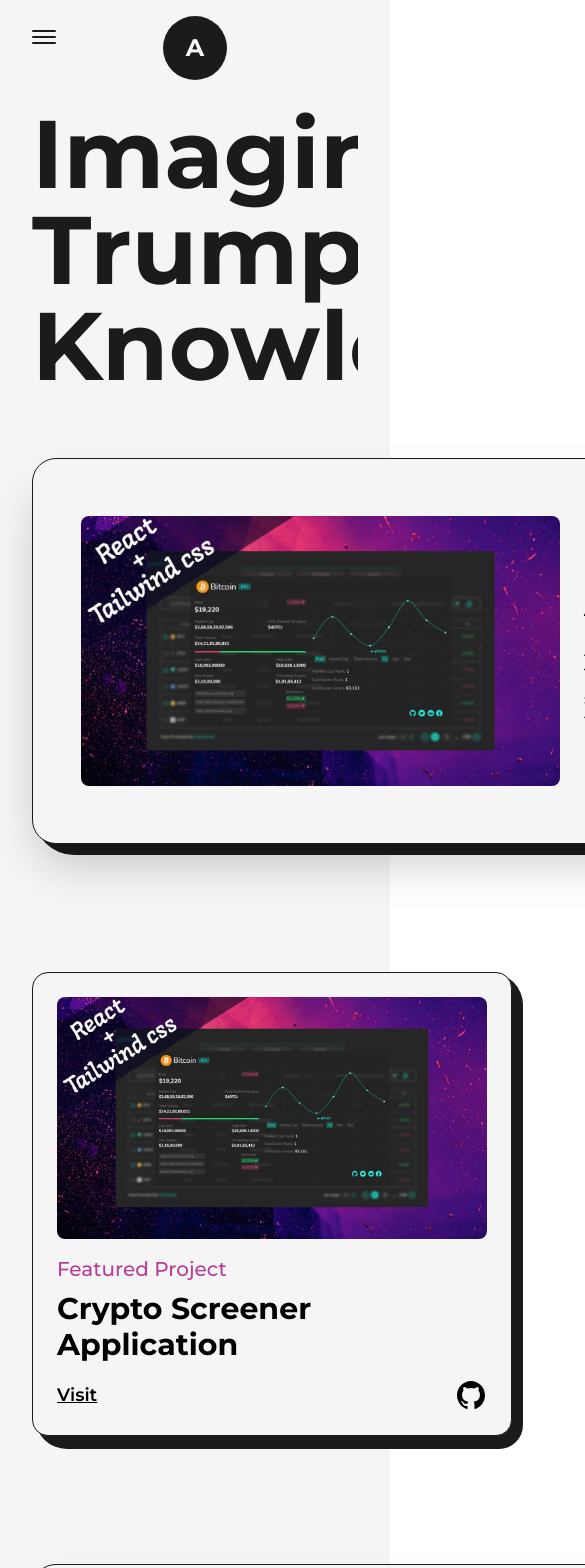
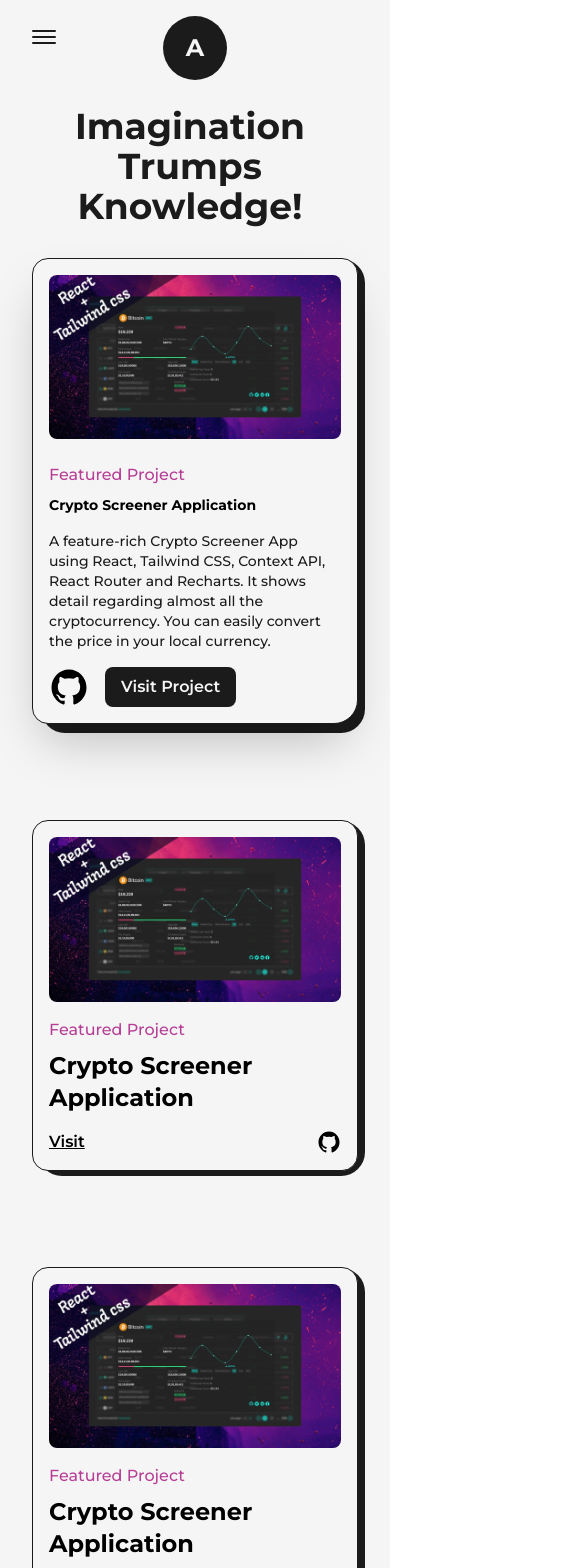
Before and after one commit to AbdelwahabTop/Next.js-Developer-Portfolio, a Next.js app: page /projects in a window 390 px wide. Shown: the top 1568 px of the page, 585 px wide, since content can reach past the window. Built offline with nearby package versions, Linux system fonts and the light colour scheme.

Commit message:
project page responsive

```diff
--- a/src/pages/projects.js
+++ b/src/pages/projects.js
@@ -14,14 +14,18 @@
   return (
     <article
       className="w-full flex items-center justify-between relative rounded-br-2xl rounded-3xl
-    border border-solid border-dark bg-light shadow-2xl p-12 dark:bg-dark dark:border-light"
+    border border-solid border-dark bg-light shadow-2xl p-12 dark:bg-dark dark:border-light
+    lg:flex-col lg:p-8 xs:rounded-2xl xs:rounded-br-3xl xs:p-4"
     >
-      <div className="absolute top-0 -right-3 -z-10 w-[101%] h-[103%] rounded-[2.5rem] bg-dark dark:bg-light rounded-br-3xl" />
+      <div
+        className="absolute top-0 -right-3 -z-10 w-[101%] h-[103%] rounded-[2.5rem] bg-dark
+      dark:bg-light rounded-br-3xl xs:-right-2 sm:h-[102%] xs:w-full xs:rounded-[1.5rem]"
+      />
 
       <Link
         href={link}
         target="_blank"
-        className="w-1/2 cursor-pointer overflow-hidden rounded-lg"
+        className="w-1/2 cursor-pointer overflow-hidden rounded-lg lg:w-full"
       >
         <FramerImage
           src={img}
@@ -34,8 +38,8 @@
         />
       </Link>
 
-      <div className="w-1/2 flex flex-col items-start justify-between pl-6">
-        <span className="text-primary font-medium text-xl dark:text-primaryDark">
+      <div className="w-1/2 flex flex-col items-start justify-between pl-6 lg:w-full lg:pl-0 lg:pt-6">
+        <span className="text-primary font-medium text-xl dark:text-primaryDark xs:text-base">
           {type}
         </span>
         <Link
@@ -43,11 +47,11 @@
           target="_blank"
           className="hover:underline underline-offset-2"
         >
-          <h2 className="my-2 w-full text-left text-4xl font-bold dark:text-light">
+          <h2 className="my-2 w-full text-left text-4xl font-bold dark:text-light sm:text-sm">
             {title}
           </h2>
         </Link>
-        <p className="my-2 font-medium text-dark dark:text-light">{summary}</p>
+        <p className="my-2 font-medium text-dark dark:text-light sm:text-sm">{summary}</p>
         <div className="mt-2 flex items-center">
           <Link href={github} target="_blank" className="w-10">
             <GithubIcon />
@@ -55,7 +59,8 @@
           <Link
             href={link}
             target="_blank"
-            className="ml-4 rounded-lg bg-dark text-light p-2 px-6 text-lg font-semibold dark:bg-light dark:text-dark"
+            className="ml-4 rounded-lg bg-dark text-light p-2 px-6 text-lg font-semibold
+            dark:bg-light dark:text-dark sm:px-4 sm:text-base"
           >
             Visit Project
           </Link>
@@ -69,9 +74,10 @@
   return (
     <article
       className="w-full flex flex-col items-center justify-center rounded-2xl border border-solid
-    border-dark bg-light p-6 relative dark:bg-dark dark:border-light"
+    border-dark bg-light p-6 relative dark:bg-dark dark:border-light xs:p-4"
     >
-      <div className="absolute top-0 -right-3 -z-10 w-[102%] h-[103%] rounded-[2rem] bg-dark rounded-br-3xl dark:bg-light" />
+      <div className="absolute top-0 -right-3 -z-10 w-[102%] h-[103%] rounded-[2rem] bg-dark
+      rounded-br-3xl dark:bg-light md:-right-2 md:w-[101%] xs:h-[102%] xs:rounded-[1.5rem]" />
 
       <Link
         href={link}
@@ -90,7 +96,7 @@
       </Link>
 
       <div className="w-full flex flex-col items-start justify-between mt-4">
-        <span className="text-primary dark:text-primaryDark font-medium text-xl">
+        <span className="text-primary dark:text-primaryDark font-medium text-xl lg:text-lg md:text-base">
           {type}
         </span>
         <Link
@@ -98,17 +104,17 @@
           target="_blank"
           className="hover:underline underline-offset-2"
         >
-          <h2 className="my-2 w-full text-left text-3xl font-bold">{title}</h2>
+          <h2 className="my-2 w-full text-left text-3xl font-bold lg:text-2xl">{title}</h2>
         </Link>
         <div className="w-full mt-2 flex items-center justify-between">
           <Link
             href={link}
             target="_blank"
-            className="text-lg font-semibold underline"
+            className="text-lg font-semibold underline md:text-base"
           >
             Visit
           </Link>
-          <Link href={github} target="_blank" className="w-8">
+          <Link href={github} target="_blank" className="w-8 md:w-6">
             <GithubIcon />
           </Link>
         </div>
@@ -128,10 +134,10 @@
         <Layout className="pt-16">
           <AnimatedText
             text="Imagination Trumps Knowledge!"
-            className="mb-16"
+            className="mb-16 lg:!text-7xl sm:mb-8 sm:!text-6xl xs:!text-4xl"
           />
 
-          <div className="grid grid-cols-12 gap-24 gap-y-32">
+          <div className="grid grid-cols-12 gap-24 gap-y-32 xl:gap-x-16 lg:gap-x-8 md:gap-y-24 sm:gap-x-0">
             <div className="col-span-12">
               <FeaturedProject
                 title="Crypto Screener Application"
@@ -144,7 +150,7 @@
                 github="/"
               />
             </div>
-            <div className="col-span-6">
+            <div className="col-span-6 sm:col-span-12">
               <Project
                 title="Crypto Screener Application"
                 link="/"
@@ -153,7 +159,7 @@
                 github="/"
               />
             </div>
-            <div className="col-span-6">
+            <div className="col-span-6 sm:col-span-12">
               <Project
                 title="Crypto Screener Application"
                 link="/"
@@ -174,7 +180,7 @@
                 github="/"
               />
             </div>
-            <div className="col-span-6">
+            <div className="col-span-6 sm:col-span-12">
               <Project
                 title="Crypto Screener Application"
                 link="/"
@@ -183,7 +189,7 @@
                 github="/"
               />
             </div>
-            <div className="col-span-6">
+            <div className="col-span-6 sm:col-span-12">
               <Project
                 title="Crypto Screener Application"
                 link="/"
```
